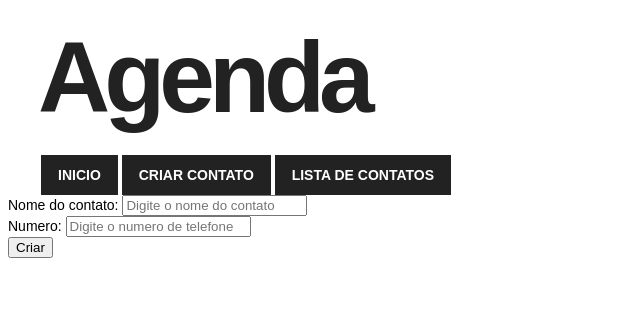
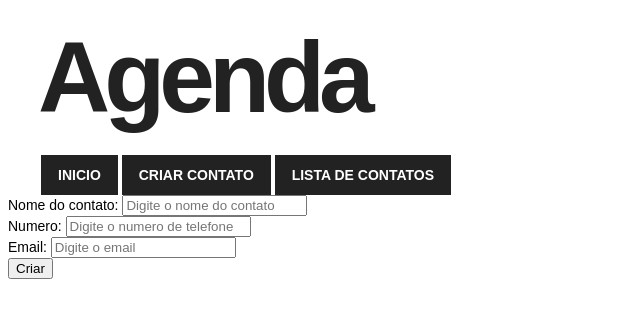
Before and after one commit to endreo123/mini, a PHP site: page /contact/create in a window 1280 px wide. Shown: the top 318 px of the page, without its empty margins (0-640 px from the left). Run offline with PHP 8.4, Linux system fonts and the light colour scheme; some libraries are stand-ins or nearby versions.

Commit message:
add email

```diff
--- a/application/config/config.php
+++ b/application/config/config.php
@@ -56,5 +56,5 @@ define('DB_TYPE', 'mysql');
 define('DB_HOST', '192.168.0.133');
 define('DB_NAME', 'agenda');
 define('DB_USER', 'root');
-define('DB_PASS', 'senha');
+define('DB_PASS', 'Endreo91510034');
 define('DB_CHARSET', 'utf8');
--- a/application/controller/contact.php
+++ b/application/controller/contact.php
@@ -13,8 +13,9 @@ class Contact extends Controller {
     public function createContact(){
         $name = $_POST['name'];
         $cellphone = $_POST['cellphone'];
+        $email = $_POST['email'];
 
-        $this->model->createContact($name, $cellphone);
+        $this->model->createContact($name, $cellphone, $email);
         header('location: ' . URL . '/contact/list');
     }
 
@@ -40,8 +41,9 @@ class Contact extends Controller {
         $id = $_POST['id'];
         $name = $_POST['name'];
         $cellphone = $_POST['cellphone'];
+        $email = $_POST['email'];
 
-        $this->model->saveContact($id, $name, $cellphone);
+        $this->model->saveContact($id, $name, $cellphone, $email);
         header('location: ' . URL . 'contact/list');
     }
 
--- a/application/model/model.php
+++ b/application/model/model.php
@@ -16,15 +16,16 @@ class Model
     /**
      * Get all songs from database
      */
-    public function createContact(string $name, string $cellphone){
+    public function createContact($name, $cellphone, $email){
         $parameters= [];
         $parameters['name'] = strtoupper($name);
         $parameters['cellphone'] = $cellphone;
+        $parameters['email'] = $email;
 
         $sql= "INSERT
                 INTO contacts
-                    (name, cellphone)
-                VALUES( :name, :cellphone);";
+                    (name, cellphone, email)
+                VALUES( :name, :cellphone, :email);";
 
         $query = $this->db->prepare($sql);
         $query->execute($parameters);
@@ -39,7 +40,7 @@ class Model
         return $query->fetchAll();
     }
 
-    public function getContactById(int $id){
+    public function getContactById($id){
         $parameters = [];
         $parameters["id"] = $id;
         $sql = "SELECT * FROM contacts where id=:id";
@@ -50,23 +51,25 @@ class Model
         return $query->fetch();
     }
 
-    public function saveContact(int $id, string $name, string $cellphone){
+    public function saveContact($id, $name, $cellphone, $email){
         $parameters = [];
         $parameters["id"] = $id;
         $parameters["name"] = strtoupper($name);
         $parameters["cellphone"] = $cellphone;
+        $parameters["email"] = $email;
 
         $sql = "UPDATE contacts
                     SET
-                    name=:name,
-                    cellphone=:cellphone
+                    name= :name,
+                    cellphone= :cellphone,
+                    email= :email
                     WHERE id=:id;";
 
         $query = $this->db->prepare($sql);
         $query->execute($parameters);
     }
 
-    public function deleteContactById(int $id){
+    public function deleteContactById($id){
         $parameters = [];
         $parameters["id"] = $id;
 
--- a/application/view/contatos/criar.php
+++ b/application/view/contatos/criar.php
@@ -14,6 +14,10 @@ $url = $_SERVER['REQUEST_URI'];
         <label for="name">Numero:</label>
         <input type="tel" name="cellphone" id="cellphone" placeholder="Digite o numero de telefone" min="10" value="<?= isset($contact) ? $contact->cellphone : '' ?>">
     </div>
+    <div>
+        <label for="name">Email:</label>
+        <input type="text" name="email" id="email" placeholder="Digite o email" max="100" value="<?= isset($contact) ? $contact->email : '' ?>">
+    </div>
     <button><?= $url == '/contact/create' ? 'Criar': 'Salvar' ?></button>
 </form>
 <script src="/js/criarContatos.js"></script>
--- a/application/view/contatos/list.php
+++ b/application/view/contatos/list.php
@@ -2,12 +2,14 @@
     <tr>
         <th>Nome</th>
         <th>Telefone</th>
+        <th>Email</th>
         <th>Ações</th>
     </tr>
     <?php foreach ($listOfContacts as $obj) { ?>
         <tr>
             <td><?= $obj->name ?></td>
             <td><?= $obj->cellphone ?></td>
+            <td><?= $obj->email ?></td>
             <td>
                 <a href="/contact/edit/<?= $obj->id ?>">Editar</a>
                 <a href="/contact/deleteContacById/<?= $obj->id ?>">Excluir</a>
--- a/public/css/style.css
+++ b/public/css/style.css
@@ -127,3 +127,7 @@ body {
     text-decoration: none;
     cursor: pointer;
   }
+
+table, th, td {
+    border: 1px solid;
+}
```
Also changed, not shown: sqls/create_contact.sql (+5 -2 lines).
